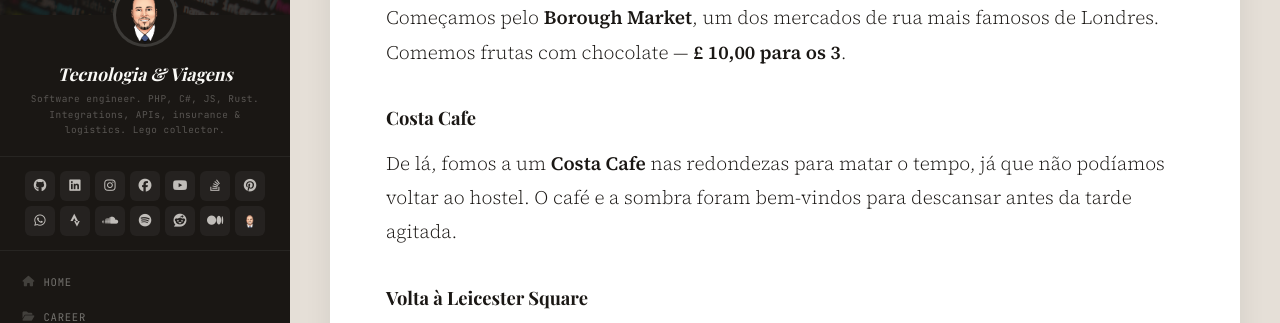
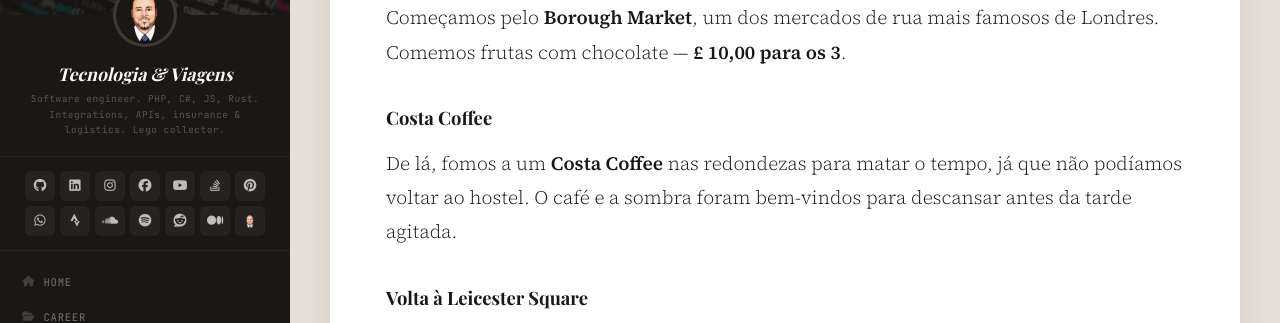
Before and after one commit to guibranco/blog, a Jekyll site: the page built from _posts/2026-06-05-show-alok-londres-o2-brixton.md, in a window 1280 px wide and 900 px high, scrolled down 4839 px. Shown: the part 155-478 px from the top of the window. Built offline with Jekyll 4.4.1, drawn with Linux system fonts in a browser that asks for light colours; nearby versions of some CDN libraries; some web fonts are replaced; comment, search, counter and statistics services are not loaded.

Commit message:
Update _posts/2026-06-05-show-alok-londres-o2-brixton.md
Co-authored-by: sourcery-ai[bot] <58596630+sourcery-ai[bot]@users.noreply.github.com>

```diff
--- a/_posts/2026-06-05-show-alok-londres-o2-brixton.md
+++ b/_posts/2026-06-05-show-alok-londres-o2-brixton.md
@@ -178,9 +178,9 @@
 
 Começamos pelo **Borough Market**, um dos mercados de rua mais famosos de Londres. Comemos frutas com chocolate — **£ 10,00 para os 3**.
 
-### Costa Cafe
+### Costa Coffee
 
-De lá, fomos a um **Costa Cafe** nas redondezas para matar o tempo, já que não podíamos voltar ao hostel. O café e a sombra foram bem-vindos para descansar antes da tarde agitada.
+De lá, fomos a um **Costa Coffee** nas redondezas para matar o tempo, já que não podíamos voltar ao hostel. O café e a sombra foram bem-vindos para descansar antes da tarde agitada.
 
 ### Volta à Leicester Square
 
```
